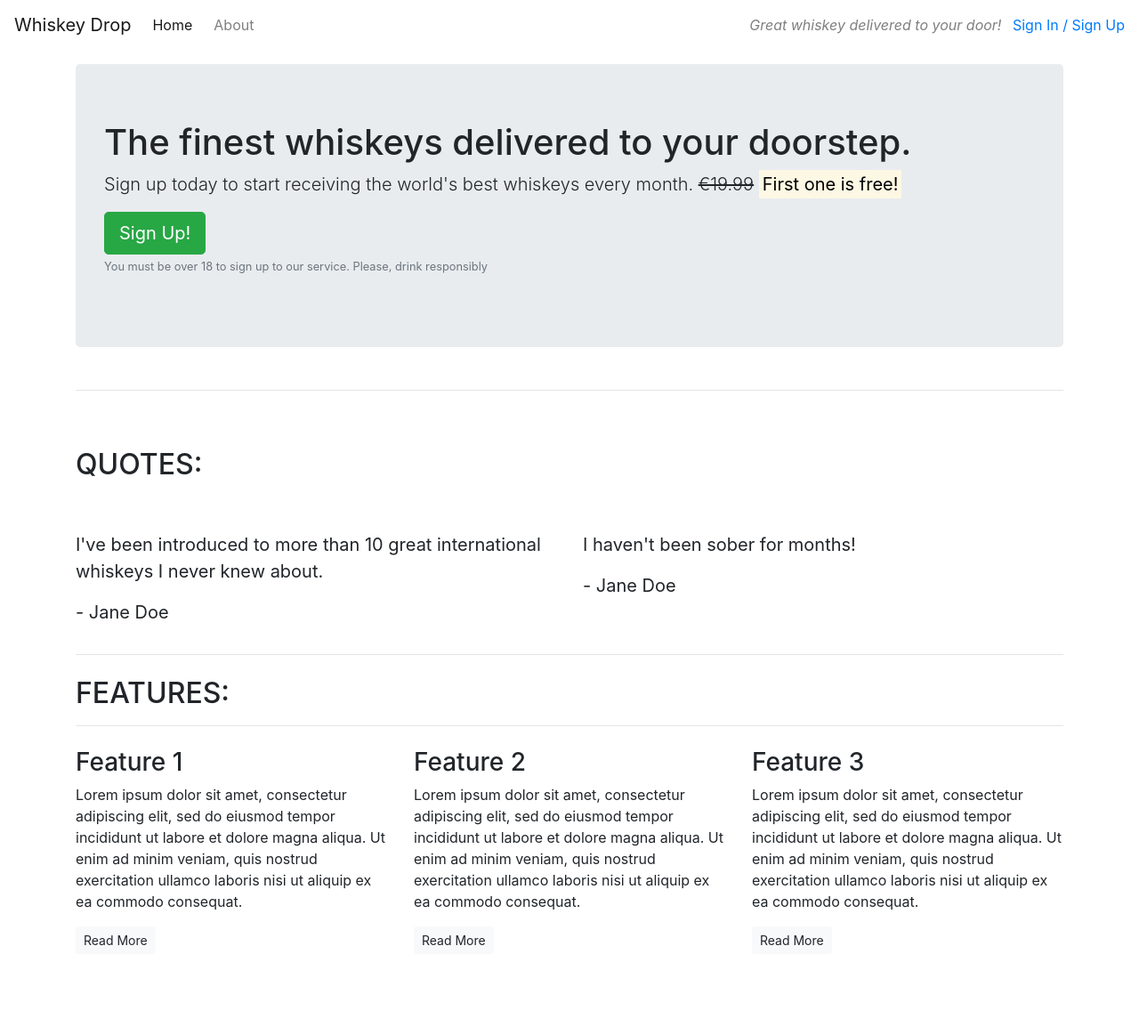
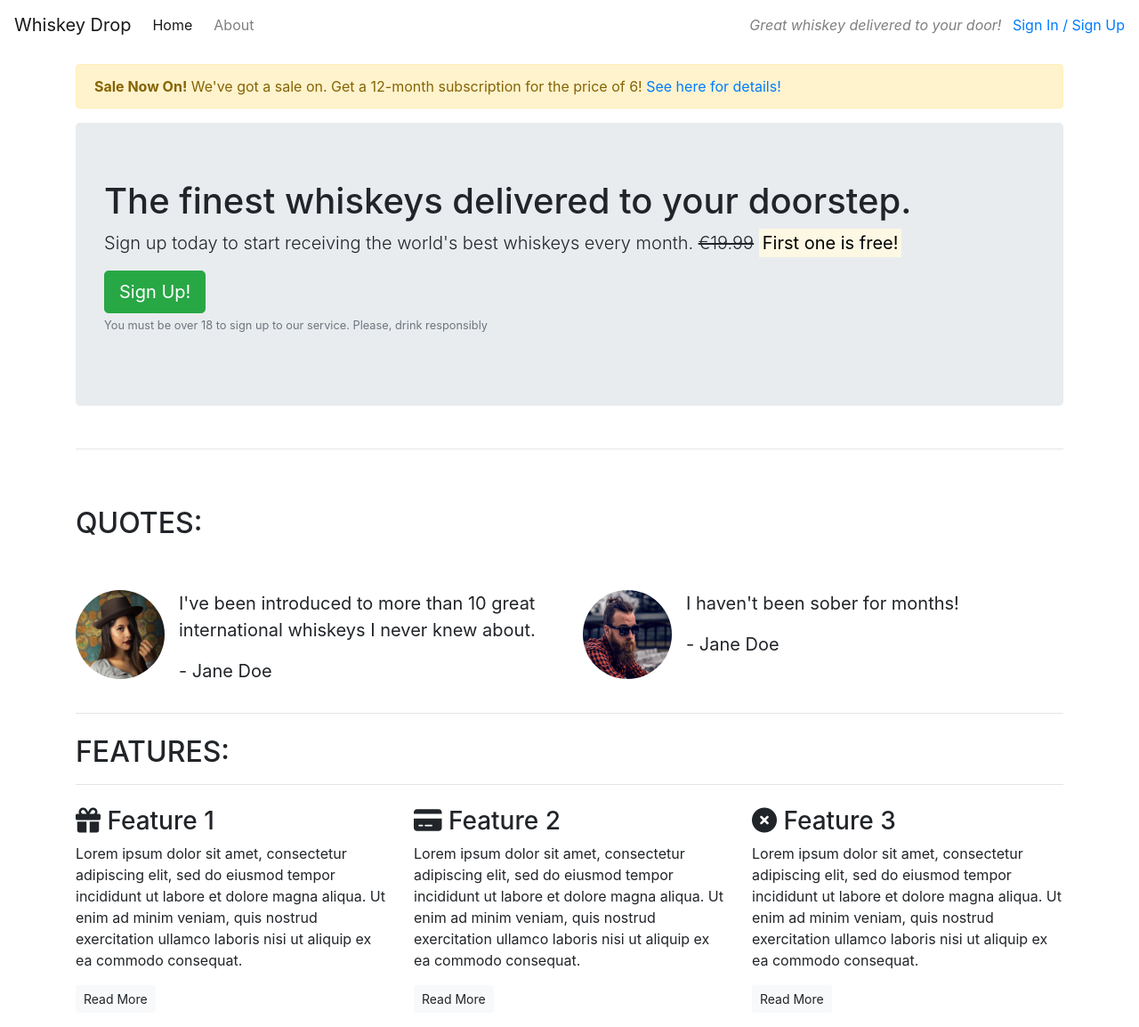
Before and after one commit to ciarangriffin93/Bootstrap, a plain HTML site: page index.html in a window 1280 px wide. Shown: the whole page at 89% size. Before the commit the page ends 1088 px from the top, so only its background shows below. Drawn offline with nearby package versions, Linux system fonts and the light colour scheme.

Commit message:
Create core components

```diff
--- a/index.html
+++ b/index.html
@@ -6,6 +6,7 @@
     <meta name="viewport" content="width=device-width, initial-scale=1.0">
     <title>Whiskey Drop | Taste a new whiskey every month</title>
     <link rel="stylesheet" href="https://maxcdn.bootstrapcdn.com/bootstrap/4.1.3/css/bootstrap.min.css">
+    <script src="https://kit.fontawesome.com/4243c22c56.js" crossorigin="anonymous"></script>
 </head>
 
 <body>
@@ -22,6 +23,14 @@
         </div>
     </nav>
     <article class="container mt-3">
+        <div class="row d-none d-sm-block">
+            <div class="col-12">
+                <div class="alert alert-warning">
+                    <strong>Sale Now On!</strong> We've got a sale on. Get a 12-month subscription for the price of 6!
+                        <a href="">See here for details!</a>
+                </div>
+            </div>
+        </div>
         <!-- Callout -->
         <div class="row">
             <div class="col-12">
@@ -32,7 +41,8 @@
                         <span class="d-inline d-sm-none"><br></span>
                         <strong><mark>First one is free!</mark></strong></p>
                     <button class="btn btn-success btn-lg">Sign Up!</button>
-                <p class="text-muted"><small>You must be over 18 to sign up to our service. Please, drink responsibly
+                    <p class="text-muted"><small>You must be over 18 to sign up to our service. Please, drink
+                            responsibly
                         </small></p>
                 </section>
             </div>
@@ -49,16 +59,31 @@
             </div>
             <div class="row">
                 <div class="col-12 col-md-6">
+                    <div class="media">
+                        <div class="d-none d-sm-block">
+                        <img src="images/girl-image.png" class="rounded-circle mr-3" height="100" width="100">
+                        </div>
+                        <div class="media-body">
                             <blockquote class="blockquote">
-                        <p>I've been introduced to more than 10 great international whiskeys I never knew about.</p>
+                                <p>I've been introduced to more than 10 great international whiskeys I never knew about.
+                                </p>
                                 <p>- Jane Doe</p>
                             </blockquote>
                         </div>
+                    </div>
+                </div>
                 <div class="col-12 col-md-6">
+                    <div class="media">
+                        <div class="d-none d-sm-block">
+                        <img src="images/guy-image.png" class="rounded-circle mr-3" height="100" width="100">
+                        </div>
+                    <div class="media-body">
                         <blockquote class="blockquote">
                             <p>I haven't been sober for months!</p>
                             <p>- Jane Doe</p>
                         </blockquote>
+                    </div>
+                </div>
             </div>
         </div>
         </section>
@@ -76,7 +101,7 @@
             <div class="row">
                 <div class="col-12 col-md-6 col-lg-4">
                     <div class="feature">
-                        <h3>Feature 1</h3>
+                        <h3><i class="fa-solid fa-gift d-none d-sm-inline"></i> Feature 1</h3>
                         <p>Lorem ipsum dolor sit amet, consectetur adipiscing elit, sed do eiusmod tempor incididunt ut
                             labore et dolore magna aliqua. Ut enim ad minim veniam, quis nostrud exercitation ullamco
                             laboris nisi ut aliquip ex ea commodo consequat.</p>
@@ -85,7 +110,7 @@
                 </div>
                 <div class="col-12 col-md-6 col-lg-4">
                     <div class="feature">
-                        <h3>Feature 2</h3>
+                        <h3><i class="fa-solid fa-credit-card d-none d-sm-inline"></i> Feature 2</h3>
                         <p>Lorem ipsum dolor sit amet, consectetur adipiscing elit, sed do eiusmod tempor incididunt ut
                             labore et dolore magna aliqua. Ut enim ad minim veniam, quis nostrud exercitation ullamco
                             laboris nisi ut aliquip ex ea commodo consequat.</p>
@@ -94,7 +119,7 @@
                 </div>
                 <div class="col-12 d-md-none d-lg-block col-lg-4">
                     <div class="feature">
-                    <h3>Feature 3</h3>
+                        <h3><i class="fa-solid fa-circle-xmark d-none d-sm-inline"></i> Feature 3</h3>
                         <p>Lorem ipsum dolor sit amet, consectetur adipiscing elit, sed do eiusmod tempor incididunt ut
                             labore et dolore magna aliqua. Ut enim ad minim veniam, quis nostrud exercitation ullamco
                             laboris nisi ut aliquip ex ea commodo consequat.</p>
```
Also changed, not shown: images/girl-image.png (added), images/guy-image.png (added). Lines whose indentation alone changed are shown as unchanged.
